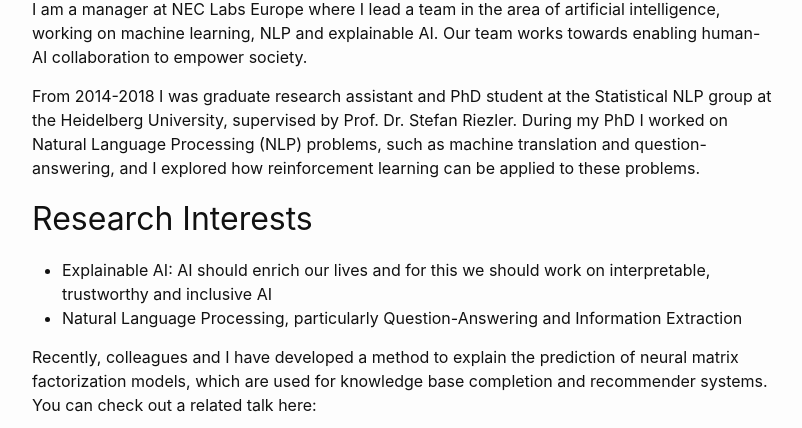
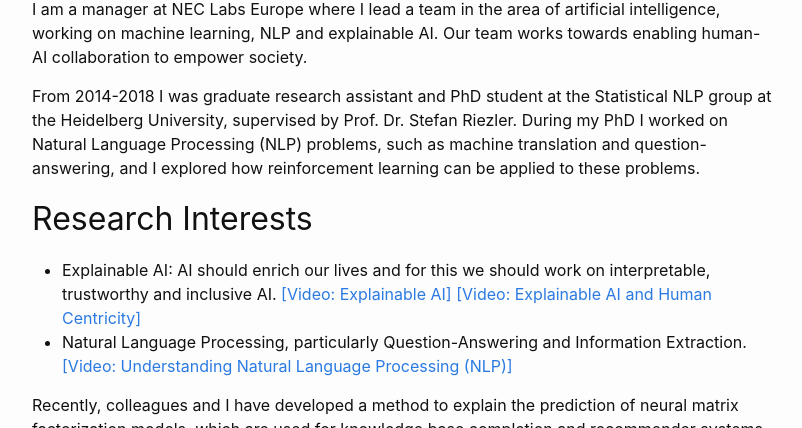
Before and after one commit to carolinlawrence/carolinlawrence.github.io, a Jekyll site: the page built from index.markdown, in a window 1280 px wide and 900 px high, scrolled down 317 px, cut to the strip 0-428 px from the top of the window. Shown: the whole strip, without its empty margins (238-1040 px from the left). Built offline with Jekyll 4.4.1, drawn with Linux system fonts in a browser that asks for light colours.

Commit message:
Update index.markdown

```diff
--- a/index.markdown
+++ b/index.markdown
@@ -26,8 +26,8 @@ I am a manager at NEC Labs Europe where I lead a team in the area of artificial
 From 2014-2018 I was graduate research assistant and PhD student at the Statistical NLP group at the Heidelberg University, supervised by Prof. Dr. Stefan Riezler. During my PhD I worked on Natural Language Processing (NLP) problems, such as machine translation and question-answering, and I explored how reinforcement learning can be applied to these problems.
 
 ## Research Interests
-* Explainable AI: AI should enrich our lives and for this we should work on interpretable, trustworthy and inclusive AI
-* Natural Language Processing, particularly Question-Answering and Information Extraction
+* Explainable AI: AI should enrich our lives and for this we should work on interpretable, trustworthy and inclusive AI. <a href="https://www.youtube.com/watch?v=ZJXeMkA-4eA" target="_blank">[Video: Explainable AI]</a> <a href="https://www.youtube.com/watch?v=hqKoxqSHyiY" target="_blank">[Video: Explainable AI and Human Centricity]</a>
+* Natural Language Processing, particularly Question-Answering and Information Extraction. <a href="https://www.youtube.com/watch?v=-uJHzqI4zB0" target="_blank">[Video: Understanding Natural Language Processing (NLP)]</a>
 
 Recently, colleagues and I have developed a method to explain the prediction of neural matrix factorization models, which are used for knowledge base completion and recommender systems. You can check out a related talk here:
 
```
